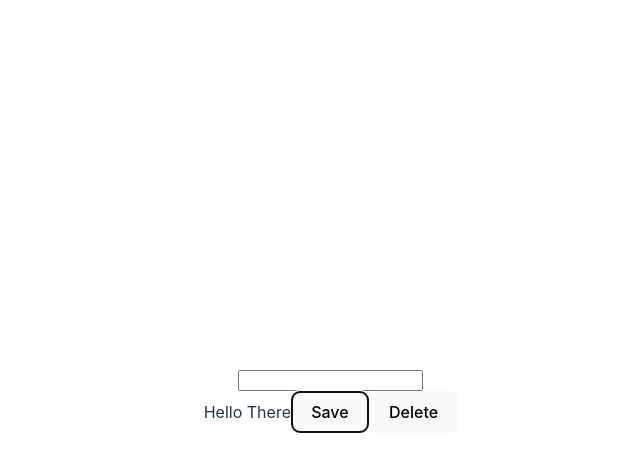
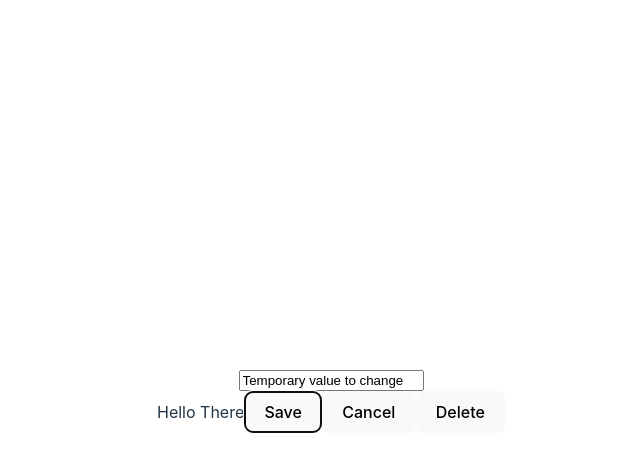
Before and after one commit to shirahn-singh/ImprovedToDoList, a React (Vite) app in the folder ToDoListV2/: page / in a window 1280 px wide. Both pictures are taken after a click on the button "Edit". Shown: the top 472 px of the page, without its empty margins (309-949 px from the left). Built offline with nearby package versions, Linux system fonts and the light colour scheme.

Commit message:
Implemented variable for task added and added delete button

```diff
--- a/ToDoListV2/src/Components/IndividualTask.tsx
+++ b/ToDoListV2/src/Components/IndividualTask.tsx
@@ -6,7 +6,8 @@ interface TaskProp {
 }
 
 const IndividualTask = ({ text, onDeleteTask}: TaskProp) => {
-  const [editPressed, setEdit] = useState(false);
+  var [editPressed, setEdit] = useState(false);
+  var [task, changeTaskValue] = useState('Temporary value to change');
 
   const handleEditClick = () => {
     setEdit(!editPressed);
@@ -14,13 +15,18 @@ const IndividualTask = ({ text, onDeleteTask}: TaskProp) => {
 
   return (
     <>
-    {editPressed ? <input type="text" /> : null}
+    {editPressed ? <input type="text" value={task} /> : task}
      <div className="d-flex justify-content-between">
       {text}
       <span>
       <button type="button" onClick={handleEditClick}>
             {editPressed ? "Save" : "Edit"}
           </button>
+
+          {editPressed? <button type="button" onClick={handleEditClick}>
+            Cancel
+          </button>: null}
+
       <button
         type="button"
         className="btn-close"
```
